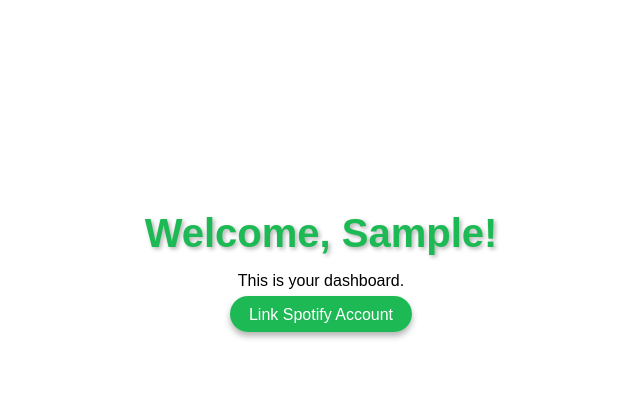
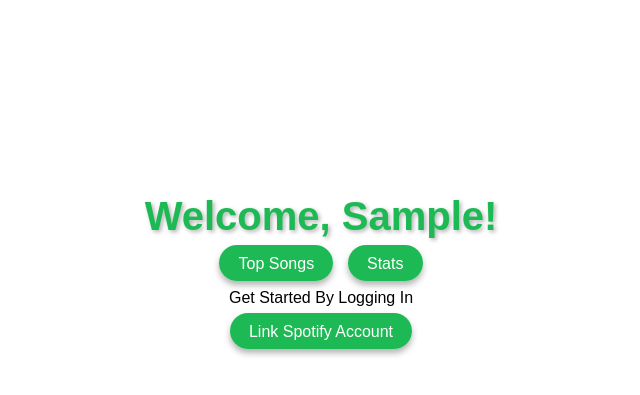
Before and after one commit to maxzhu143/SpotifyWrapped, a Django app: page /dashboard/ in a window 1280 px wide. Shown: the part 146-541 px from the top of the page, without its empty margins (319-959 px from the left). Run offline with Django 4.2, Linux system fonts and the light colour scheme; the visitor is signed in with stand-in values (Sample User, id 1); some libraries are stand-ins or nearby versions.

Commit message:
changed format and made some things better

```diff
--- a/Wrappedapp/templates/dashboard.html
+++ b/Wrappedapp/templates/dashboard.html
@@ -188,17 +188,26 @@ input:checked + .slider:before {
 <body>
     <div>
         <h1>Welcome, {{ user.first_name }}!</h1>
-        <p>This is your dashboard.</p>
+
+        <!--
+        can drag this part and put it into the if user_name when we get it working
+        -->
+        <a href="{% url 'top_songs' %}" class="btn">Top Songs</a>
+        <a href="{% url 'stats' %}" class="btn">Stats</a>
+
+        {% if user_name %}
+            <p>Connected to Spotify as:{{ user_name }}</p>
+            <a href="{% url 'spot_login' %}" class="btn">Unlink Spotify Account</a>
+        {% else %}
+            <p>Get Started By Logging In</p>
+            <a href="{% url 'spot_login' %}" class="btn">Link Spotify Account</a>
+        {% endif %}
+    </div>
+    <div style="position: absolute; top: 10px; left: 10px; display: flex; align-items: center; gap: 10px;">
+    </div>
 
 
-        {% if spotify_account %}
-            <p>Connected to Spotify as: <strong>{{ spotify_account.display_name }}</strong></p>
-            <a href="{% url 'spotify_disconnect' %}" class="btn">Unlink Spotify Account</a>
-        {% else %}
-            <a href="{% url 'spot_login' %}" class="btn">Link Spotify Account</a>
-        {% endif %}
 
-        <!-- Theme toggle buttons -->
          <div class="theme-toggle">
             <label class="switch">
                 <input type="checkbox" id="themeSwitch" onchange="toggleTheme()">
@@ -206,8 +215,6 @@ input:checked + .slider:before {
             </label>
             <span id="themeLabel" onclick="setTheme('blue')">Light Mode</span>
         </div>
-
-    </div>
 
     <script>
 function setTheme(theme) {
--- a/Wrappedapp/templates/login.html
+++ b/Wrappedapp/templates/login.html
@@ -1,4 +1,3 @@
-{% extends 'base.html' %}
 
 {% block content %}
 <head>
@@ -128,6 +127,7 @@
             text-decoration: underline;
         }
     </style>
+    <title>Login</title>
 </head>
 
 <div class="login-container">
--- a/Wrappedapp/templates/register.html
+++ b/Wrappedapp/templates/register.html
@@ -1,4 +1,3 @@
-{% extends 'base.html' %}
 
 {% block content %}
 <head>
@@ -130,6 +129,7 @@
             text-decoration: underline;
         }
     </style>
+    <title>Registration</title>
 </head>
 
 <div class="register-container">
--- a/Wrappedapp/views.py
+++ b/Wrappedapp/views.py
@@ -248,8 +248,9 @@ def stats_view(request):
 
     # Calculate total listening time from top tracks' durations
     total_listening_time_ms = sum(track['duration_ms'] for track in top_tracks)
-    total_listening_time_hours = total_listening_time_ms // (1000 * 60 * 60)
-    total_listening_time_minutes = (total_listening_time_ms // (1000 * 60)) % 60
+
+    total_listening_time_hours = total_listening_time_ms // (10 * 60 * 60)
+    total_listening_time_minutes = (total_listening_time_ms // (10 * 60)) % 60
 
     # Include album art and Spotify URLs in top tracks and artists if available
     for track in top_tracks:
```
Also changed, not shown: Wrappedapp/templates/stats.html (+13 -9 lines), Wrappedapp/templates/top_songs.html (+8 -1 lines).
